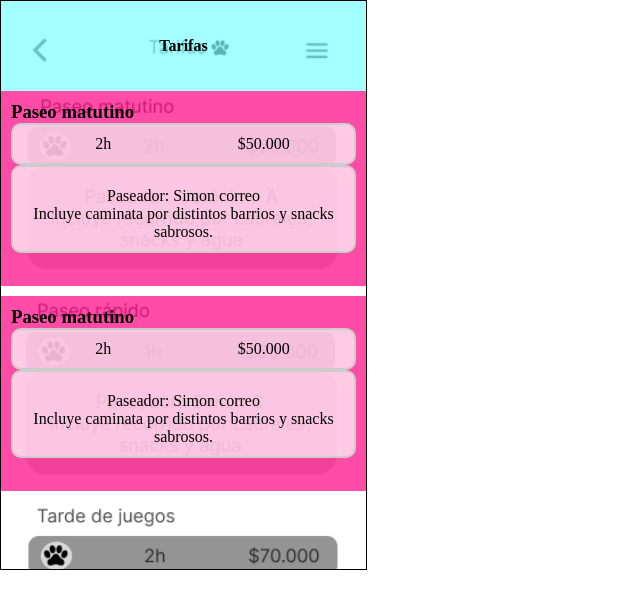
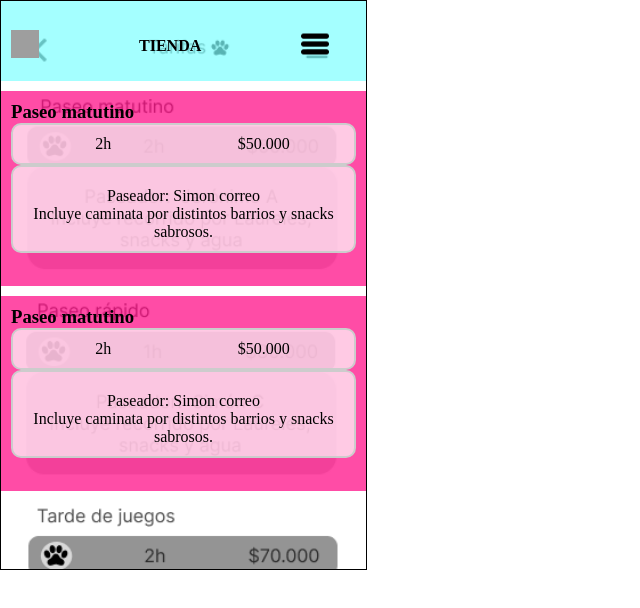
Before and after one commit to simon2326/Pet-it, a website built with Parcel: page dev/tarifas.html in a window 1280 px wide. Shown: the whole page, without its empty margins (0-640 px from the left). Built offline with nearby package versions, Linux system fonts and the light colour scheme; grey boxes are pictures that could not be loaded.

Commit message:
arreglo de header en tarifas

```diff
--- a/dev/css/tarifas.css
+++ b/dev/css/tarifas.css
@@ -6,6 +6,43 @@
     width: 365px;
     height: 568px;
     border: 1px solid black;
+}
+.encabezado {
+    width: 365px;
+    height: 60px;
+    margin-top: 38px;
+    align-items: center;
+    justify-content: center;
+    display: grid;
+    grid-template-columns: repeat(5, 1fr);
+    grid-template-rows: repeat(5, 1fr);
+    grid-column-gap: 0px;
+    grid-row-gap: 0px;
+}
+.flecha img {
+    width: 28px;
+    height: 28px;
+
+}
+
+.menu img {
+    width: 28px;
+    height: 28px;
+}
+
+.flecha {
+    grid-area: 1 / 1 / 2 / 2;
+    margin-left: 10px;
+}
+
+.vista {
+    grid-area: 1 / 2 / 2 / 3;
+    margin-left: 100px;
+}
+
+.menu {
+    grid-area: 1 / 3 / 2 / 4;
+    margin-left: 100px;
 }
 
 .tarifas {
@@ -25,8 +62,8 @@
 
 .header {
     display: flex;
-    width: 365px;
-    height: 90px;
+    width: 345px;
+    height: 60px;
     background: rgba(126, 255, 255, 0.7);
     align-items: center;
     justify-content: center;
--- a/dev/tarifas.html
+++ b/dev/tarifas.html
@@ -10,8 +10,20 @@
 
 <body>
     <section class="seccion tarifas">
-        <section class="header">
-            <h4 class="titulo">Tarifas</h4>
+        <section class=" item header">
+            <div class="encabezado">
+                <div class="flecha">
+                    <img src="https://icons.iconarchive.com/icons/steve/zondicons/256/Arrow-Thin-Left-icon.png"
+                        style="--i: 1" alt="" />
+
+                </div>
+                <div class="vista">
+                    <h4 class="titulo">TIENDA</h4>
+                </div>
+                <div class="menu">
+                    <img src="img/menu.png" style="--i: 1" alt="" />
+                </div>
+            </div>
         </section>
 
 
```
Also changed, not shown: dev/tienda.html (+1 -1 lines).
